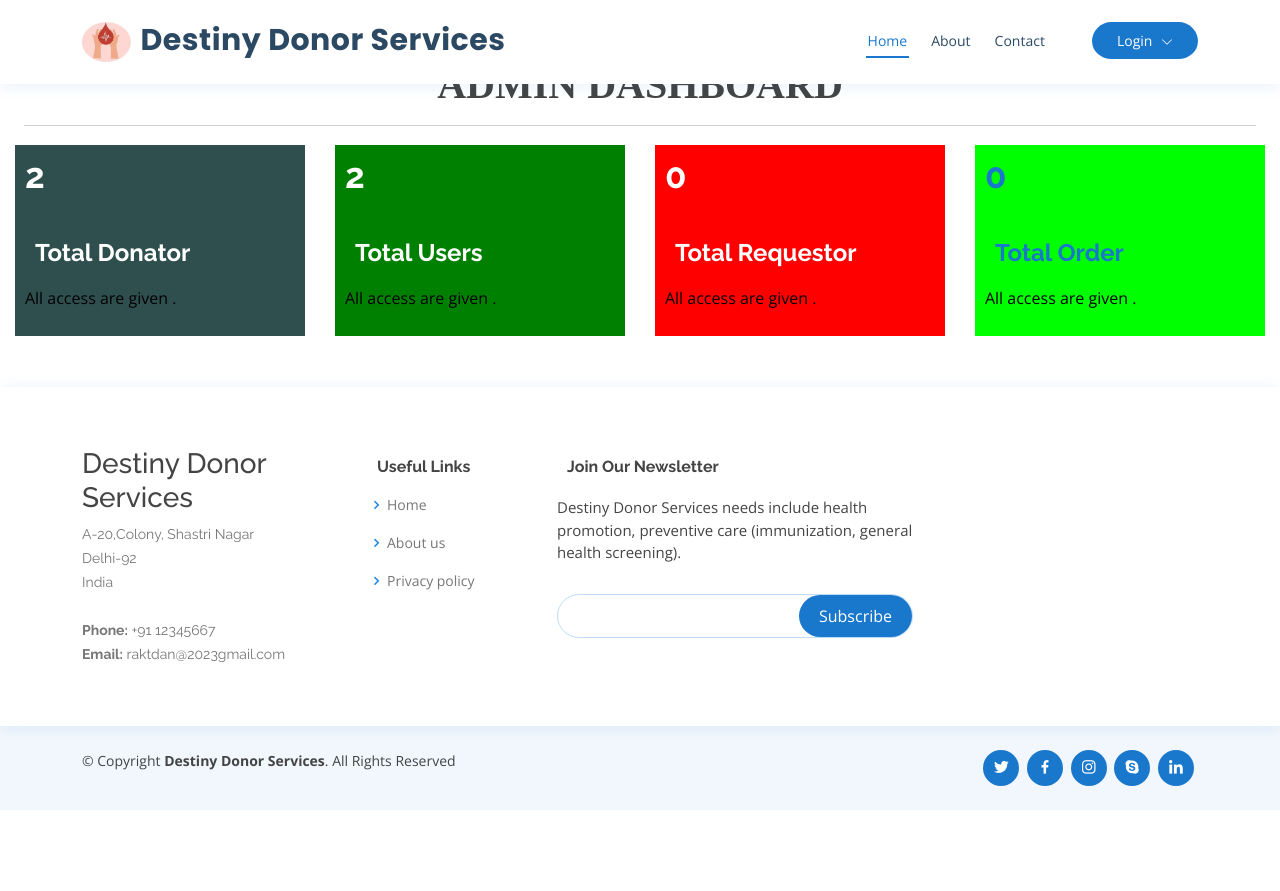
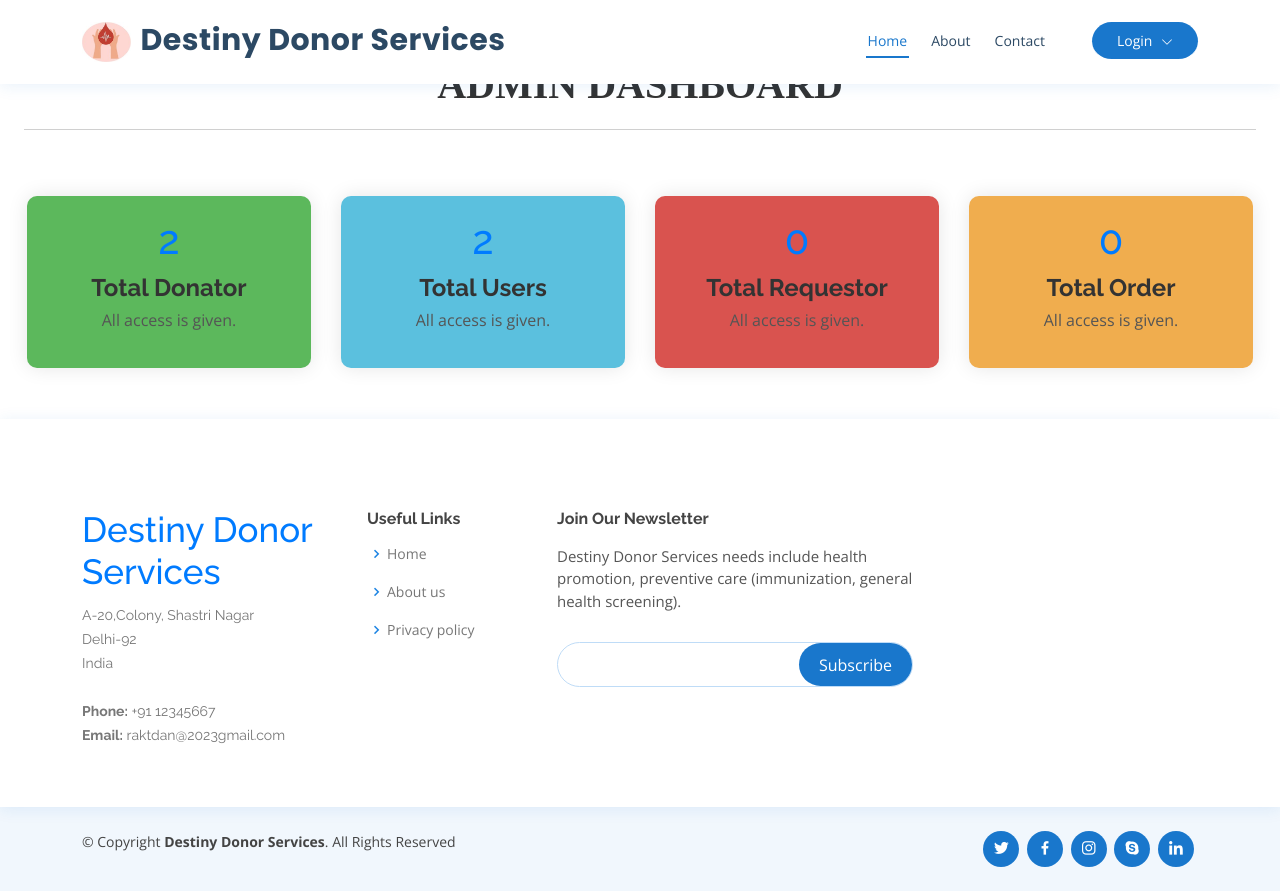
Before and after one commit to Aashi32/Blood-Bank-Management-System, a Django app: page /admin_home in a window 1280 px wide. Shown: the part 41-932 px from the top of the page. Before the commit the page ends 851 px from the top, so only its background shows below. Run offline with Django 4.2, Linux system fonts and the light colour scheme; data comes from the database, SQL or seed files in the repository; both versions use the stored data as it was after the commit; data that the repository does not hold is empty; some libraries are stand-ins or nearby versions.

Commit message:
updated add_category, change_password, admin dashboard

```diff
--- a/blood_app/templates/admin_home.html
+++ b/blood_app/templates/admin_home.html
@@ -1,4 +1,6 @@
+
 {% extends 'index.html' %}
+{% comment %}
 {% load static %}
 {% block body %}
 
@@ -105,4 +107,134 @@ h2, h4{
         </div>
       </div>
     </div>-->
+{% endblock %} {% endcomment %}
+
+{% load static %}
+{% block body %}
+
+<style>
+    .container-fluid {
+        margin-top: 5%;
+    }
+
+    h1 {
+        text-align: center;
+        font-weight: bold;
+        font-family: 'Times New Roman', sans-serif;
+        margin-bottom: 20px;
+        color: #333;
+    }
+
+    hr.rounded {
+        border-top: 8px solid lightblue;
+        border-radius: 5px;
+    }
+
+    .row {
+        margin-top: 30px;
+    }
+
+    .col-md-3 {
+        text-align: center;
+    }
+
+    .dashboard-card {
+        margin: 1%;
+        padding: 20px;
+        background: #f8f9fa;
+        color: #333;
+        border-radius: 10px;
+        box-shadow: 0 0 20px rgba(0, 0, 0, 0.1);
+        transition: transform 0.3s ease-in-out;
+    }
+
+    .dashboard-card:hover {
+        transform: translateY(-10px);
+    }
+
+    h3 {
+        font-size: 2.5em;
+        margin-bottom: 10px;
+        color: #007bff;
+    }
+
+    h4 {
+        font-size: 1.5em;
+        font-weight: bold;
+        margin-bottom: 5px;
+        color: #333;
+    }
+
+    p {
+        font-size: 1em;
+        color: #555;
+    }
+
+    /* Adjusted Colors */
+    .dashboard-card-users {
+        background: #5bc0de;
+    }
+
+    .dashboard-card-donator {
+        background: #5cb85c;
+    }
+
+    .dashboard-card-requestor {
+        background: #d9534f;
+    }
+
+    .dashboard-card-order {
+        background: #f0ad4e;
+    }
+</style>
+<div class="container-fluid" style="margin-top:8%;width:100%">
+<div class="container-fluid">
+	<h1 align="center" style="font-weight:bold;font-family:roman">ADMIN DASHBOARD</h1><hr/>
+</div>
+
+<div class="container-fluid">
+    <div class="row">
+        <div class="col-md-3">
+            <a href="/donator_blood">
+                <div class="dashboard-card dashboard-card-donator">
+                    <h3>{{ donate }}</h3>
+                    <h4>Total Donator</h4>
+                    <p>All access is given.</p>
+                </div>
+            </a>
+        </div>
+
+        <div class="col-md-3">
+            <a href="{% url 'view_user' %}">
+                <div class="dashboard-card dashboard-card-users">
+                    <h3>{{ data }}</h3>
+                    <h4>Total Users</h4>
+                    <p>All access is given.</p>
+                </div>
+            </a>
+        </div>
+
+        <div class="col-md-3">
+            <a href="/request_blood">
+                <div class="dashboard-card dashboard-card-requestor">
+                    <h3>{{ req }}</h3>
+                    <h4>Total Requestor</h4>
+                    <p>All access is given.</p>
+                </div>
+            </a>
+        </div>
+
+        <div class="col-md-3">
+            <a href="/all_order">
+                <div class="dashboard-card dashboard-card-order">
+                    <h3>{{ order }}</h3>
+                    <h4>Total Order</h4>
+                    <p>All access is given.</p>
+                </div>
+            </a>
+        </div>
+    </div>
+</div>
+</div>
+
 {% endblock %}
```
Also changed, not shown: blood_app/templates/add_category.html (+32 -2 lines), blood_app/templates/change_password.html (+15 -14 lines), db.sqlite3.
